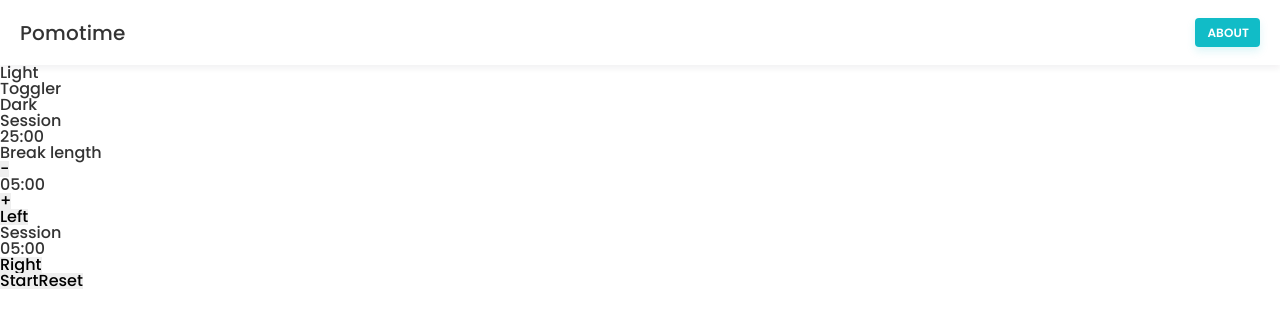
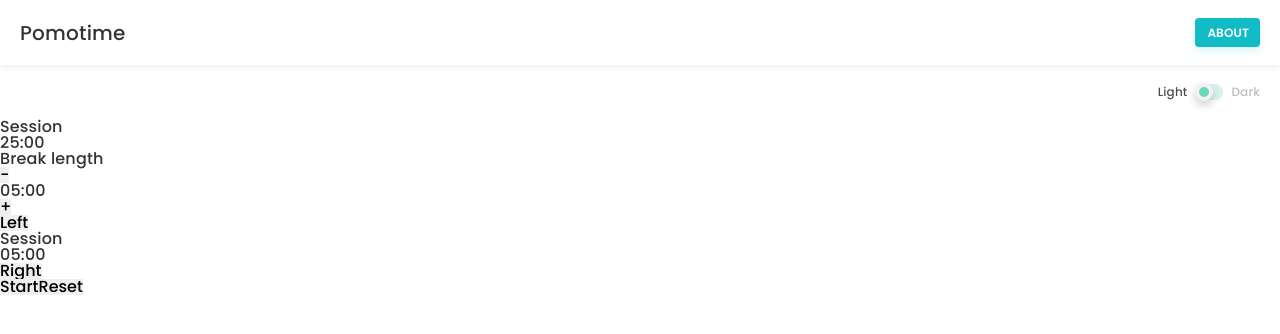
Before and after one commit to cristianCeamatu/assist-pomodoro, a React (Create React App) app: page / in a window 1280 px wide. Shown: the top 334 px of the page. Built offline with nearby package versions, Linux system fonts and the light colour scheme.

Commit message:
design/add theme toggler

```diff
--- a/src/App.js
+++ b/src/App.js
@@ -1,12 +1,19 @@
+import { ThemeProvider } from 'styled-components';
+import { useSelector } from 'react-redux';
 // Components
 import Content from './pages';
 import Navbar from './layout/Navbar';
 import Toggler from './layout/Toggler';
 // Styles/Assets
 import { Wrapper } from './App.styled';
+import { GlobalStyle } from './app/theme';
 
 const App = () => {
+  const theme = useSelector((state) => state.theme);
+
   return (
+    <ThemeProvider theme={theme}>
+      <GlobalStyle />
       <Wrapper>
         <Navbar />
         <main>
@@ -14,6 +21,7 @@ const App = () => {
           <Content />
         </main>
       </Wrapper>
+    </ThemeProvider>
   );
 };
 
--- a/src/App.styled.js
+++ b/src/App.styled.js
@@ -2,4 +2,5 @@ import styled from 'styled-components';
 
 export const Wrapper = styled.div`
   color: #333333;
+  letter-spacing: 0.01em;
 `;
--- a/src/app/store.js
+++ b/src/app/store.js
@@ -1,8 +1,10 @@
 import { configureStore } from '@reduxjs/toolkit';
 import pomodoroReducer from '../features/pomodoro/pomodoroSlice';
+import themeReducer from '../features/theme/themeSlice';
 
 export default configureStore({
   reducer: {
     pomodoro: pomodoroReducer,
+    theme: themeReducer,
   },
 });
--- /dev/null
+++ b/src/app/theme.js
@@ -0,0 +1,9 @@
+import { createGlobalStyle } from 'styled-components';
+
+export const GlobalStyle = createGlobalStyle`
+  body {
+    background-color: ${(props) =>
+      props.theme.mode === 'dark' ? '#1F1D2B' : ''};
+    color: ${(props) => (props.theme.mode === 'dark' ? '#f2f2f2' : '#333333')}
+  }
+`;
--- /dev/null
+++ b/src/features/theme/themeSlice.js
@@ -0,0 +1,19 @@
+import { createSlice } from '@reduxjs/toolkit';
+
+const initialState = {
+  mode: 'light',
+};
+
+export const themeSlice = createSlice({
+  name: 'theme',
+  initialState,
+  reducers: {
+    toggleTheme: (state) => {
+      state.mode = state.mode === 'light' ? 'dark' : 'light';
+    },
+  },
+});
+
+export const { toggleTheme } = themeSlice.actions;
+
+export default themeSlice.reducer;
--- a/src/layout/Toggler.js
+++ b/src/layout/Toggler.js
@@ -1,14 +1,28 @@
-import React from 'react';
+import { useSelector, useDispatch } from 'react-redux';
+// Styles/Assets
+import { Wrapper } from './Toggler.styled';
+// State
+import { toggleTheme } from '../features/theme/themeSlice';
 
 const Toggler = () => {
+  // State
+  const dispatch = useDispatch();
+  const currentTheme = useSelector((state) => state.theme.mode);
+
   return (
-    <div>
-      <ul>
-        <li>Light</li>
-        <li>Toggler</li>
-        <li>Dark</li>
-      </ul>
-    </div>
+    <Wrapper>
+      <p className="active">Light</p>
+      <form action="/index.html">
+        <input
+          type="checkbox"
+          id="autoplay"
+          className="checkbox"
+          onChange={() => dispatch(toggleTheme())}
+        />
+        <label for="autoplay" className="switch" />
+      </form>
+      <p>Dark</p>
+    </Wrapper>
   );
 };
 
--- /dev/null
+++ b/src/layout/Toggler.styled.js
@@ -0,0 +1,53 @@
+import styled from 'styled-components';
+
+export const Wrapper = styled.div`
+  text-align: right;
+  padding: 16px 20px;
+  font-size: 12px;
+  line-height: 22px;
+
+  display: flex;
+  justify-content: flex-end;
+  align-items: center;
+  gap: 8px;
+
+  p {
+    color: #bdbdbd;
+
+    &.active {
+      color: #4f4f4f;
+    }
+  }
+
+  .switch {
+    position: relative;
+    display: block;
+    width: 28px;
+    height: 16px;
+    background: #d7f4ec;
+    border-radius: 20px;
+  }
+
+  .switch:after {
+    position: absolute;
+    content: '';
+    left: 0;
+    top: -1px;
+    width: 18px;
+    height: 18px;
+    background: #6dd7b9;
+    border: 4px solid #f2f2f2;
+    box-sizing: border-box;
+    box-shadow: 0px 4px 10px rgba(0, 0, 0, 0.2);
+    transition: all 0.3s;
+    border-radius: 50px;
+  }
+
+  #autoplay.checkbox:checked + .switch::after {
+    left: 14px;
+  }
+
+  #autoplay.checkbox {
+    display: none;
+  }
+`;
```
Also changed, not shown: 1 other file (tests, documents, lock files or other folders). Lines whose indentation alone changed are shown as unchanged.
